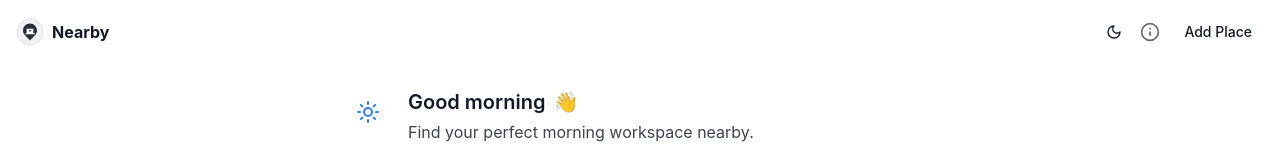
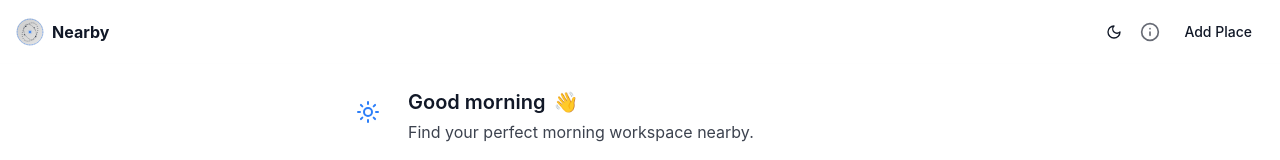
Before and after one commit to darrenbuckner/Workfrom-Places-Search-V2, a React (Create React App) app: page / in a window 1280 px wide. Shown: the top 160 px of the page. Built offline with nearby package versions, Linux system fonts and the light colour scheme.

Commit message:
UI updates

```diff
--- a/src/WorkfromHeader.js
+++ b/src/WorkfromHeader.js
@@ -13,15 +13,46 @@ const WorkfromLogo = memo(({ size = 'default' }) => {
       xmlns="http://www.w3.org/2000/svg"
       viewBox="0 0 100 100"
       className={`${dimensions} text-[var(--text-primary)]`}
-      aria-label="Workfrom logo"
+      aria-label="Nearby places logo"
     >
-      <circle cx="50" cy="50" r="48" className="text-[var(--bg-tertiary)]" fill="currentColor" />
-      <circle cx="50" cy="50" r="46" fill="none" className="text-[var(--border-primary)]" stroke="currentColor" strokeWidth="2" />
-      <path d="M50 20 C35 20, 25 32, 25 45 C25 58, 35 65, 50 80 C65 65, 75 58, 75 45 C75 32, 65 20, 50 20" className="text-[var(--text-primary)]" fill="currentColor" opacity="0.9" />
-      <rect x="38" y="38" width="24" height="16" rx="2" className="text-[var(--bg-secondary)]" fill="currentColor" />
-      <path d="M35 54 L65 54 L68 58 L32 58 Z" className="text-[var(--bg-secondary)]" fill="currentColor" />
-      <circle cx="50" cy="45" r="3" className="text-[var(--text-primary)]" fill="currentColor" opacity="0.9" />
-      <path d="M47 45 Q50 48, 53 45" className="text-[var(--text-primary)]" stroke="currentColor" strokeWidth="1.5" fill="none" />
+      {/* Background circle with gradient */}
+      <defs>
+        <linearGradient id="grad1" x1="0%" y1="0%" x2="100%" y2="100%">
+          <stop offset="0%" className="text-[var(--accent-primary)]" stopOpacity="0.2" />
+          <stop offset="100%" className="text-[var(--accent-primary)]" stopOpacity="0.1" />
+        </linearGradient>
+      </defs>
+      <circle cx="50" cy="50" r="48" fill="url(#grad1)" />
+
+      {/* Outer ring with subtle glow */}
+      <circle
+        cx="50" cy="50" r="46"
+        className="text-[var(--accent-primary)]"
+        fill="none"
+        stroke="currentColor"
+        strokeWidth="2"
+        strokeDasharray="4,2"
+      />
+
+      {/* Central location marker */}
+      <g className="text-[var(--accent-primary)]" fill="currentColor">
+        <circle cx="50" cy="50" r="8" fillOpacity="0.2" />
+        <circle cx="50" cy="50" r="4" />
+      </g>
+
+      {/* Orbital rings representing nearby places */}
+      <g className="text-[var(--text-primary)]" fill="none" stroke="currentColor" strokeWidth="1.5">
+        <ellipse cx="50" cy="50" rx="20" ry="30" transform="rotate(-30 50 50)" strokeDasharray="2,3" />
+        <ellipse cx="50" cy="50" rx="25" ry="35" transform="rotate(30 50 50)" strokeDasharray="3,4" />
+      </g>
+
+      {/* Small dots representing places */}
+      <g className="text-[var(--text-primary)]" fill="currentColor">
+        <circle cx="65" cy="35" r="2" />
+        <circle cx="30" cy="60" r="2" />
+        <circle cx="70" cy="65" r="2" />
+        <circle cx="35" cy="30" r="2" />
+      </g>
     </svg>
   );
 });
```
